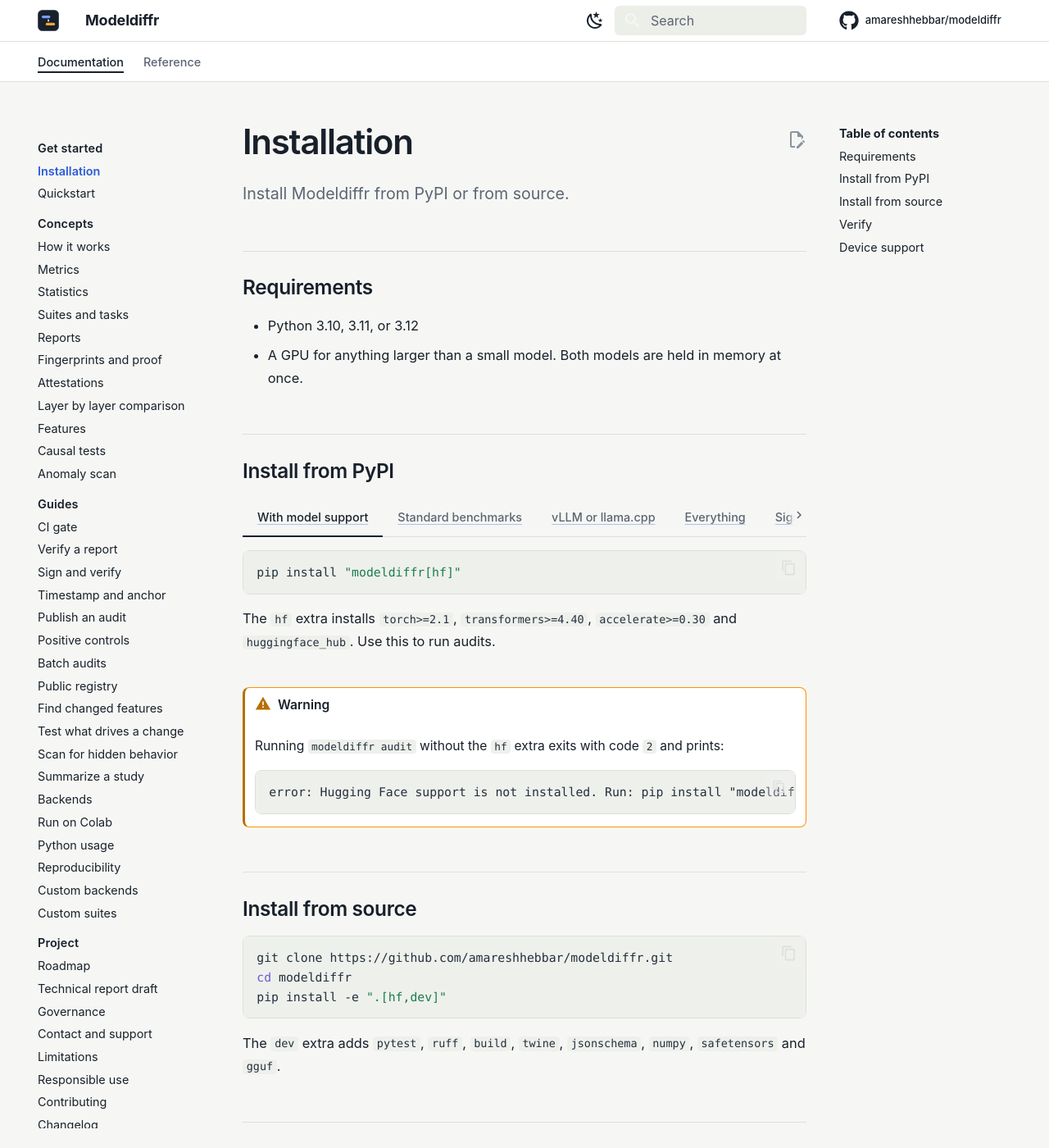
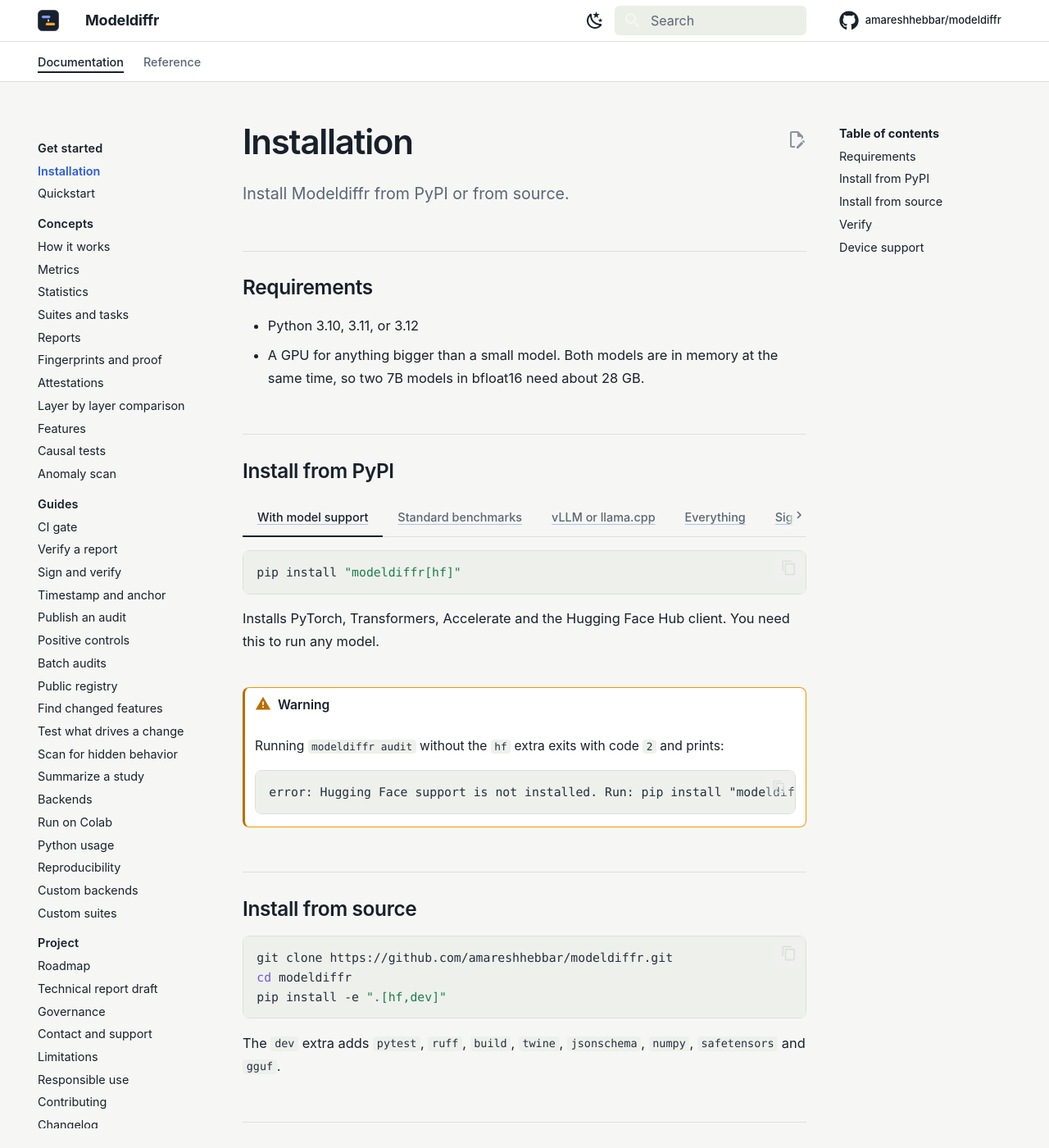
Before and after one commit to amareshhebbar/modeldiffr, an MkDocs documentation site: the page built from docs/installation.md, in a window 1280 px wide and 1400 px high. Shown: the whole window at 82% size. Built offline with MkDocs 1.6.1 and Material for MkDocs 9.7.7, drawn with Linux system fonts in a browser that asks for light colours; comment, search, counter and statistics services are not loaded; some of the changed text lies outside the part shown.

Commit message:
Fix versions and links

````diff
--- a/docs/installation.md
+++ b/docs/installation.md
@@ -10,7 +10,7 @@
 ## Requirements
 
 * Python 3.10, 3.11, or 3.12
-* A GPU for anything larger than a small model. Both models are held in memory at once.
+* A GPU for anything bigger than a small model. Both models are in memory at the same time, so two 7B models in bfloat16 need about 28 GB.
 
 ## Install from PyPI
 
@@ -19,7 +19,7 @@
     ```bash
     pip install "modeldiffr[hf]"
     ```
-    The `hf` extra installs `torch>=2.1`, `transformers>=4.40`, `accelerate>=0.30` and `huggingface_hub`. Use this to run audits.
+    Installs PyTorch, Transformers, Accelerate and the Hugging Face Hub client. You need this to run any model.
 
 === "Standard benchmarks"
 
@@ -91,7 +91,7 @@
 Expected output:
 
 ```text
-modeldiffr 0.4.0
+modeldiffr 0.9.3
 quick: 24 capability items, 20 over refusal prompts, 12 divergence texts
 ```
 
````
Also changed, not shown: other parts of docs/installation.md (+4 -4 lines), docs/paper.md (+1 -1 lines).
